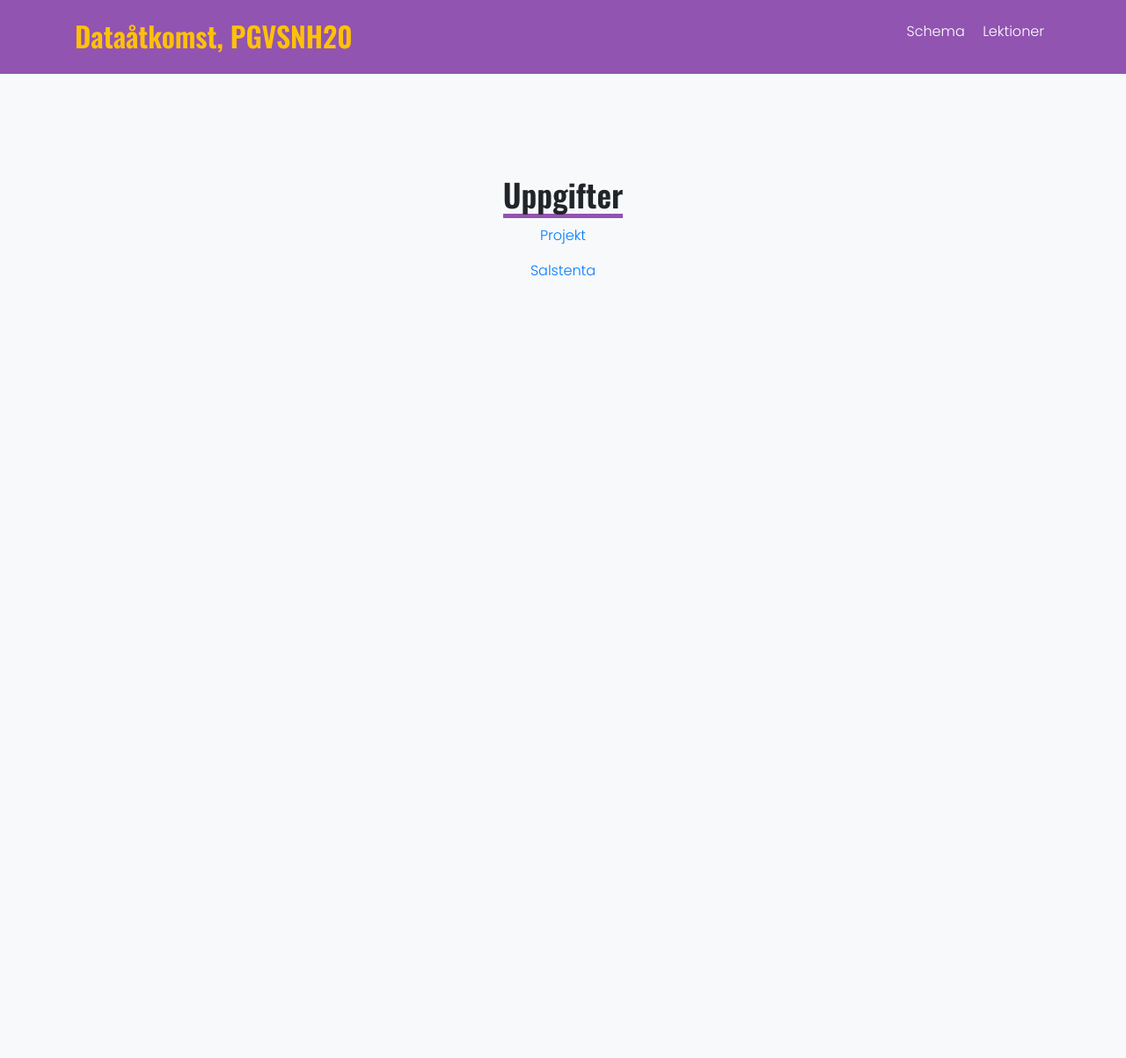
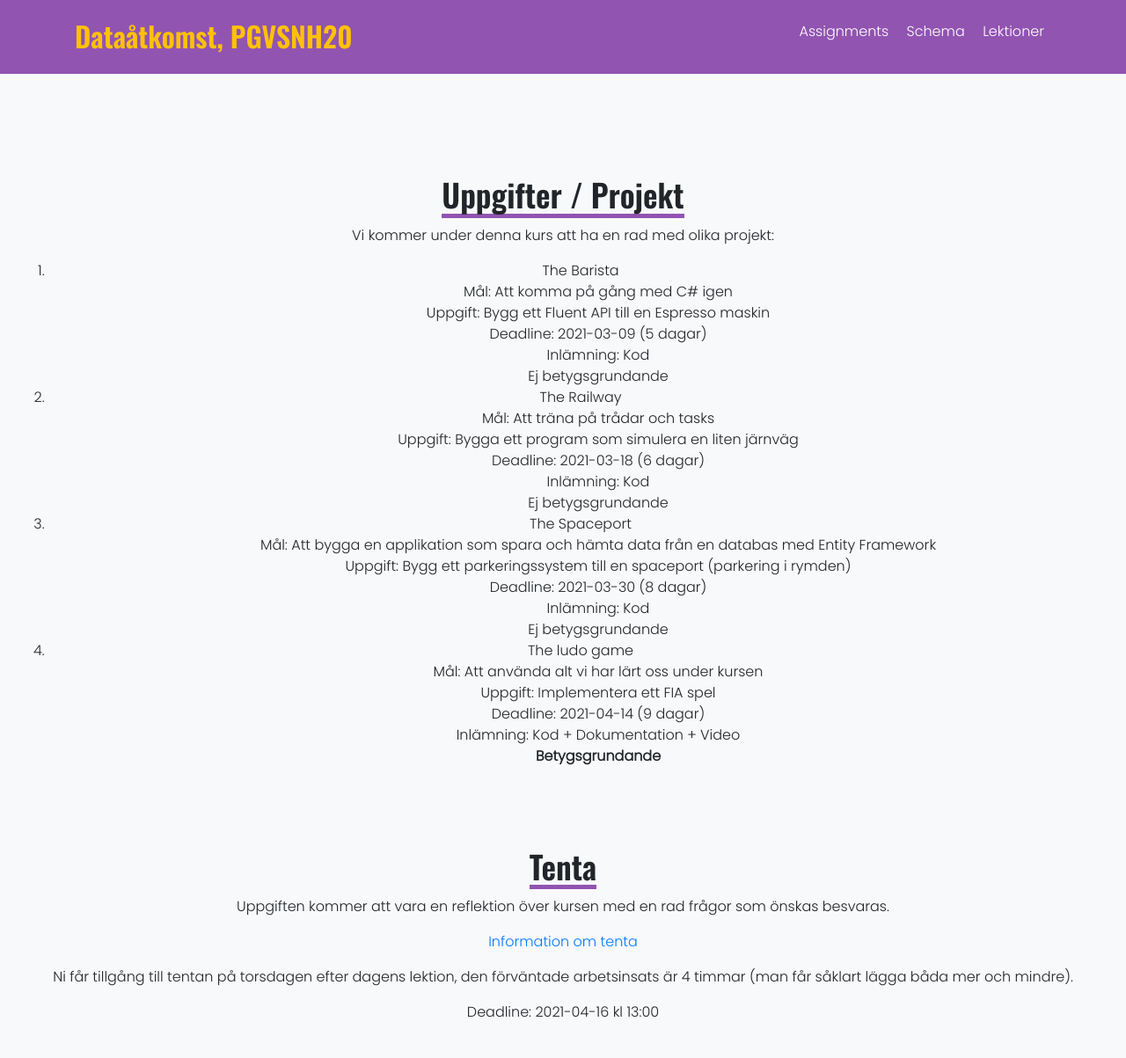
Before and after one commit to PGVSNH20/PGVSNH20-dataatkomst, a Jekyll site: the page built from assignments.md, in a window 1280 px wide. Shown: the whole page at 88% size. Built offline with Jekyll 4.4.1, drawn with Linux system fonts in a browser that asks for light colours; nearby versions of some CDN libraries; before the commit the page ends 900 px from its top, so only the background shows below that.

Commit message:
Adds assignments

```diff
--- a/_includes/nav.html
+++ b/_includes/nav.html
@@ -1,2 +1,3 @@
+<a href="{{ "/assignments" | prepend: site.baseurl }}" class="text-white p-2">Assignments</a>
 <a href="{{ "/schedule" | prepend: site.baseurl }}" class="text-white p-2">Schema</a>
 <a href="{{ "/lectures" | prepend: site.baseurl }}" class="text-white p-2">Lektioner</a>
--- a/assignments.md
+++ b/assignments.md
@@ -4,8 +4,41 @@ title: Assignments
 permalink: /assignments/
 ---
 
-# Uppgifter
+# Uppgifter / Projekt
 
-[Projekt](project)
+Vi kommer under denna kurs att ha en rad med olika projekt:
 
-[Salstenta](tenta)
+1. The Barista
+   * Mål: Att komma på gång med C# igen
+   * Uppgift: Bygg ett Fluent API till en Espresso maskin
+   * Deadline: 2021-03-09 (5 dagar)
+   * Inlämning: Kod
+   * Ej betygsgrundande
+2. The Railway
+   * Mål: Att träna på trådar och tasks
+   * Uppgift: Bygga ett program som simulera en liten järnväg
+   * Deadline: 2021-03-18 (6 dagar)
+   * Inlämning: Kod
+   * Ej betygsgrundande
+3. The Spaceport
+   * Mål: Att bygga en applikation som spara och hämta data från en databas med Entity Framework
+   * Uppgift: Bygg ett parkeringssystem till en spaceport (parkering i rymden)
+   * Deadline: 2021-03-30 (8 dagar)
+   * Inlämning: Kod
+   * Ej betygsgrundande
+4. The ludo game
+   * Mål: Att använda alt vi har lärt oss under kursen
+   * Uppgift: Implementera ett FIA spel
+   * Deadline: 2021-04-14 (9 dagar)
+   * Inlämning: Kod + Dokumentation + Video
+   * **Betygsgrundande**
+
+# Tenta
+
+Uppgiften kommer att vara en reflektion över kursen med en rad frågor som önskas besvaras.
+
+[Information om tenta](tenta)
+
+Ni får tillgång till tentan på torsdagen efter dagens lektion, den förväntade arbetsinsats är 4 timmar (man får såklart lägga båda mer och mindre).
+
+Deadline: 2021-04-16 kl 13:00
```
Also changed, not shown: assignments/project.md (deleted, +0 -84 lines), assignments/tenta.md (+2 -2 lines).
